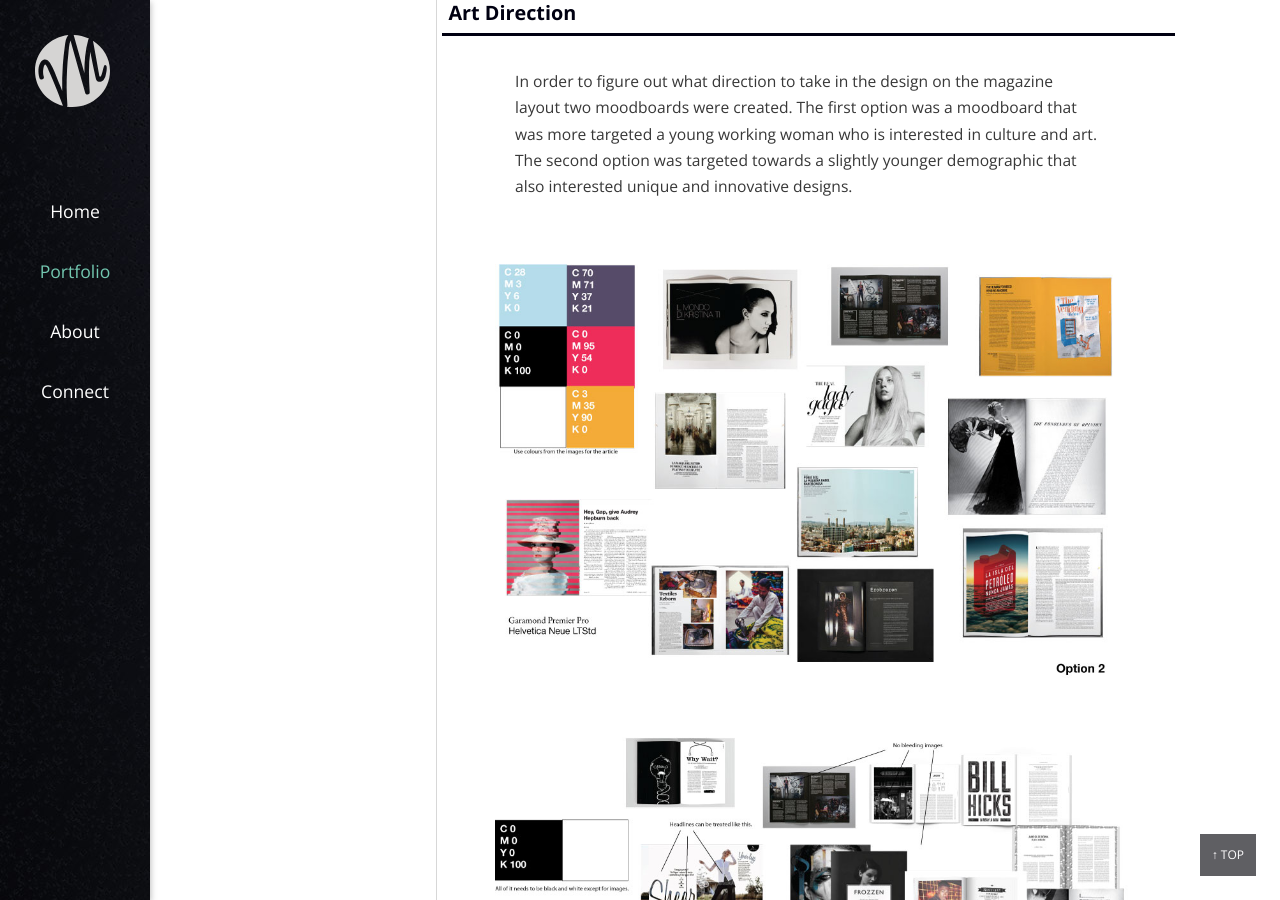
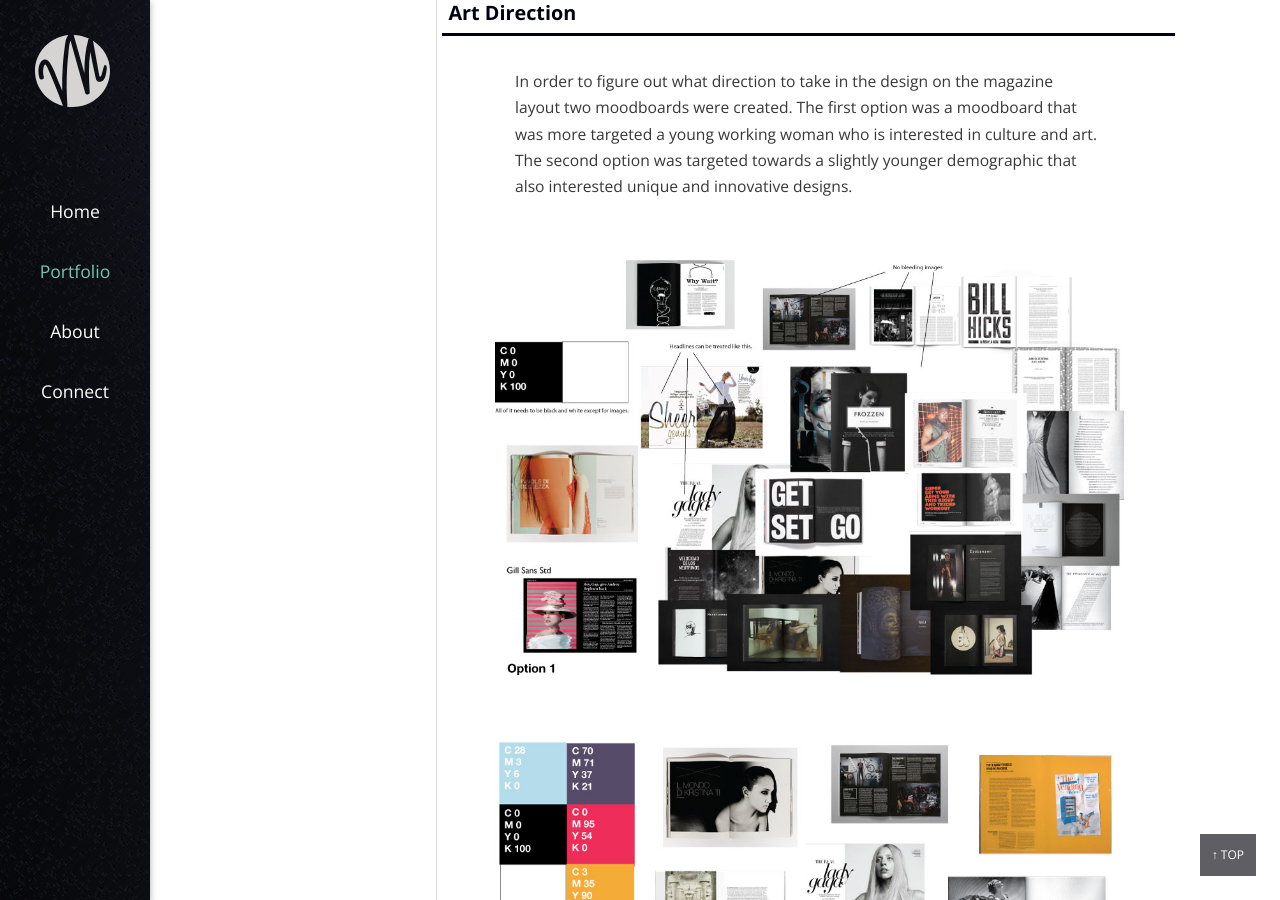
Before and after one commit to natalie-macpherson/portfolio, a Jekyll site: the page built from work/chic-magazine.html, in a window 1280 px wide and 900 px high, scrolled down 2029 px. Built offline with Jekyll 4.4.1, drawn with Linux system fonts in a browser that asks for light colours; some web fonts are replaced.

Commit message:
change order of billboard on mag

```diff
--- a/work/chic-magazine.html
+++ b/work/chic-magazine.html
@@ -31,11 +31,11 @@ img-reserach3-alt: Ideas for possible layouts for the magazine
 designpara: In order to figure out what direction to take in the design on the magazine layout two moodboards were created. The first option was a moodboard that was more targeted a young working woman who is interested in culture and art. The second option was targeted towards a slightly younger demographic that also interested unique and innovative designs.
 
 img-design1:
-  - magazine/moodboard-1.jpg
+  - magazine/moodboard.jpg
 img-disign1-alt: First option for possible layout for magazine.
 
 img-design2:
-  - magazine/moodboard.jpg
+  - magazine/moodboard-1.jpg
 img-disign2-alt: Second option for possible layout for magazine.
 
 para3: The second option for the layout and look and feel of the magazine was choose. It best suited the targeted audience and also provided the customer with a classy looking magazine which addressed topics of culture and art is a elevated matter. Also, in the final design because all of the content is placed on black it was determined that none of the images should bleed but be framed by the black like it was displayed for show in a gallery.
```
